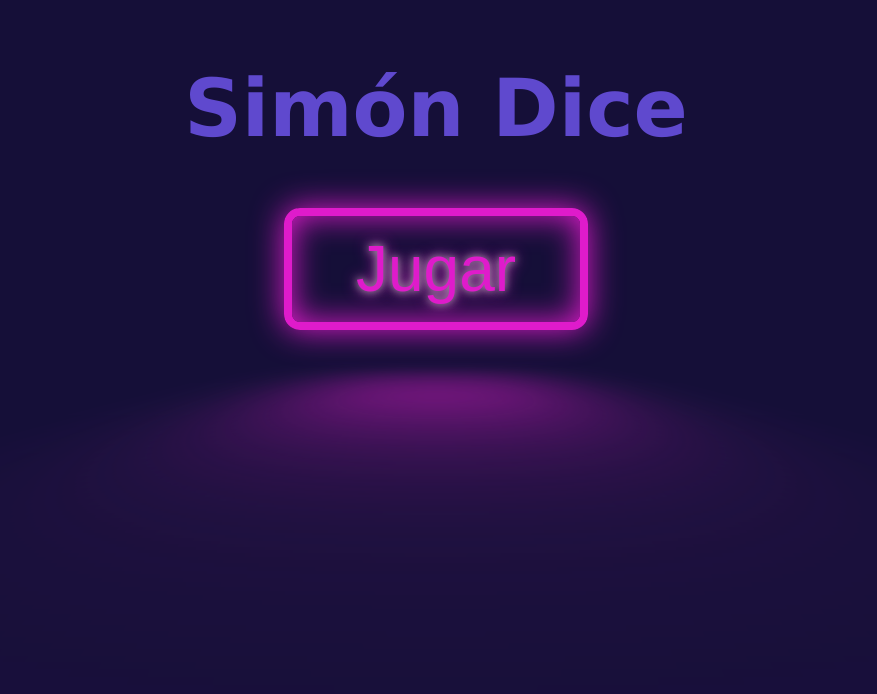
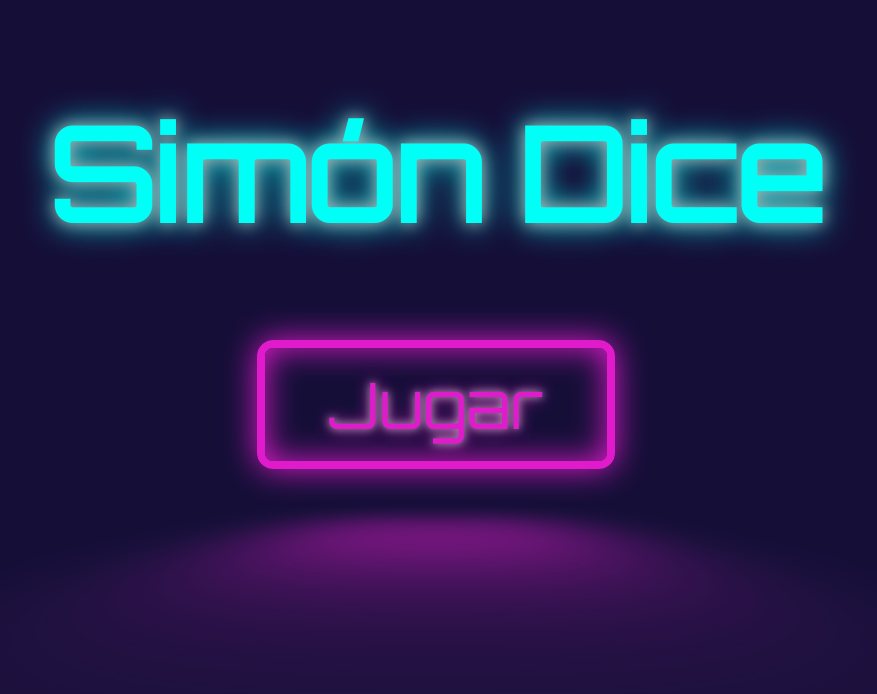
Before and after one commit to MRAS23/juego-sim-n-dice, a plain HTML site: page index.html in a window 1280 px wide. Shown: the whole page, without its empty margins (212-1089 px from the left). Drawn offline with Linux system fonts and the light colour scheme.

Commit message:
agrega nueva fuente
combina mejor con el diseño neon del juego

```diff
--- a/css/style.css
+++ b/css/style.css
@@ -3,7 +3,7 @@ body {
   place-items: center;
   width: 100%;
   background-color: rgb(21, 15, 56);
-  font-family: "Lucida Sans", "Lucida Sans Regular", "Lucida Grande", "Lucida Sans Unicode", Geneva, Verdana, sans-serif;
+  font-family: "Orbitron", sans-serif;
   color: rgb(95, 73, 206);
 }
 
@@ -53,10 +53,13 @@ body {
 }
 
 h1 {
-  font-size: 5rem;
+  font-size: 8rem;
+  color: rgb(0, 255, 247);
+  text-shadow: 0 0 0.125em hsl(0, 0%, 70%), 0 0 0.25em currentColor;
 }
 
 .boton-neon {
+  font-family: "Orbitron", sans-serif;
   background-color: transparent;
   font-size: 4rem;
   display: inline-block;
--- a/index.html
+++ b/index.html
@@ -5,6 +5,9 @@
     <meta http-equiv="X-UA-Compatible" content="IE=edge" />
     <meta name="viewport" content="width=device-width, initial-scale=1.0" />
     <title>Juego Simón Dice</title>
+    <link rel="preconnect" href="https://fonts.googleapis.com" />
+    <link rel="preconnect" href="https://fonts.gstatic.com" crossorigin />
+    <link href="https://fonts.googleapis.com/css2?family=Orbitron&display=swap" rel="stylesheet" />
     <link rel="stylesheet" href="css/style.css" />
   </head>
   <body>
```
